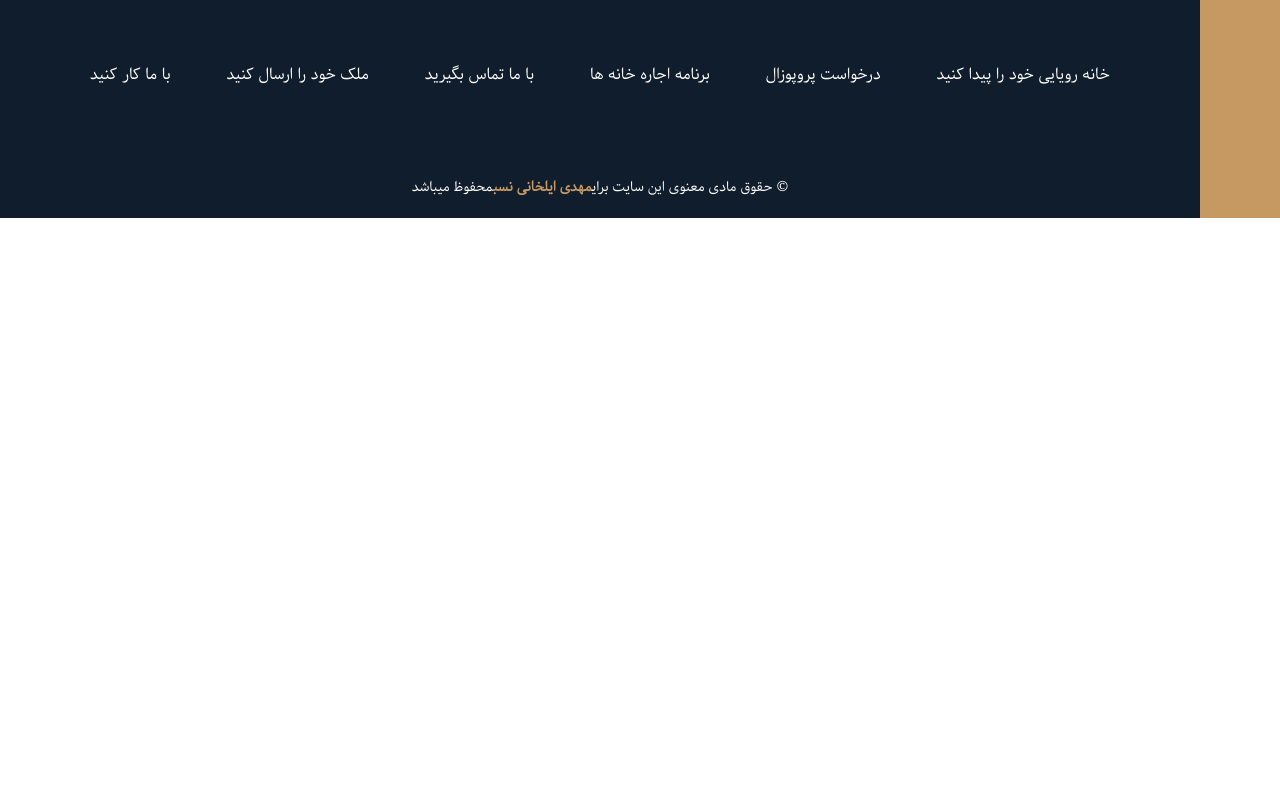
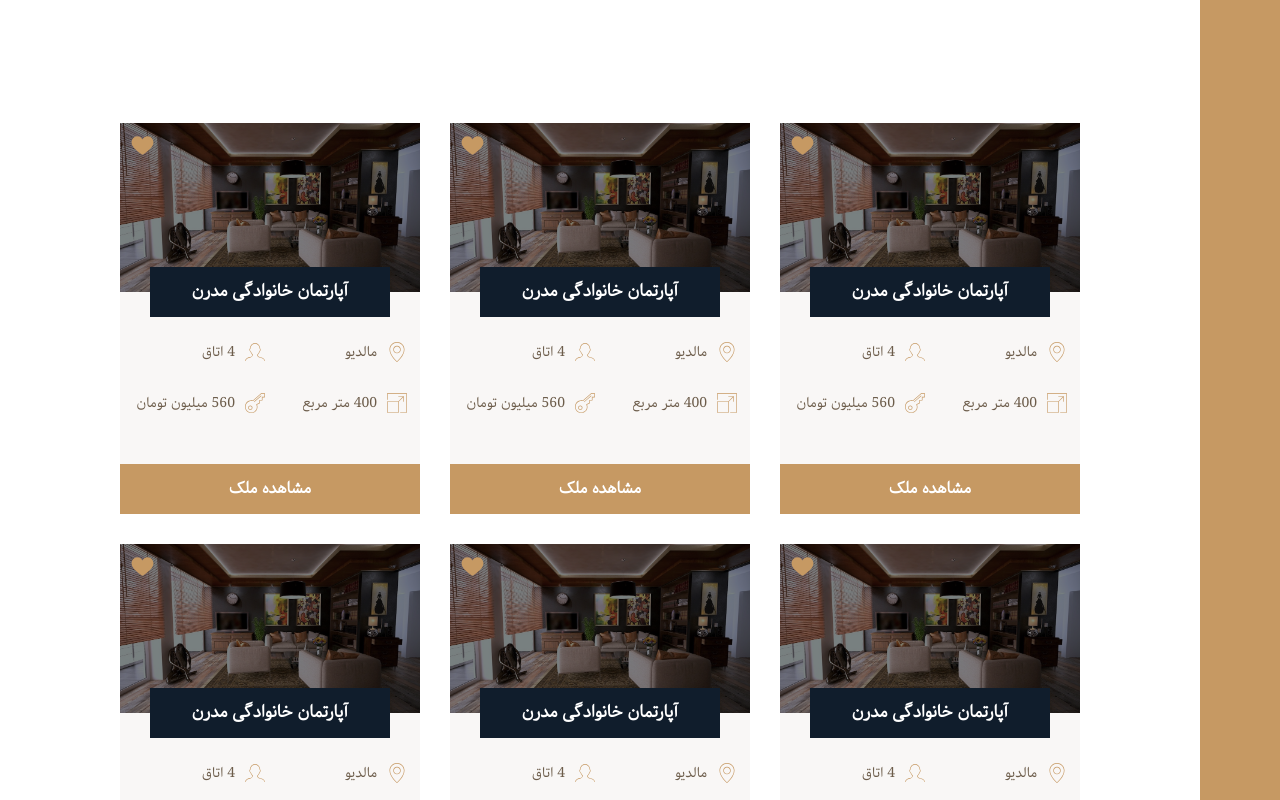
Before and after one commit to sahand-mahdilu/RealEstate-Next.js, a Next.js app: page / in a window 1280 px wide. Shown: the part 1880-2680 px from the top of the page. Before the commit the page ends 2098 px from the top, so only its background shows below. Built offline with nearby package versions, Linux system fonts and the light colour scheme.

Commit message:
feat : gallery component crated

```diff
--- /dev/null
+++ b/Components/template/index/Gallery.js
@@ -0,0 +1,7 @@
+import React from 'react'
+
+export default function Gallery() {
+  return (
+    <div>Gallery</div>
+  )
+}
--- a/pages/index.js
+++ b/pages/index.js
@@ -2,6 +2,7 @@ import Image from "next/image";
 import { Geist, Geist_Mono } from "next/font/google";
 import Features from "@/Components/template/index/Features";
 import Story from "@/Components/template/index/Story";
+import Homes from "@/Components/template/index/Homes";
 
 const geistSans = Geist({
   variable: "--font-geist-sans",
@@ -18,6 +19,7 @@ export default function Home() {
     <>
       <Features />
       <Story/>
+      <Homes/>
     </>
   );
 }
```
